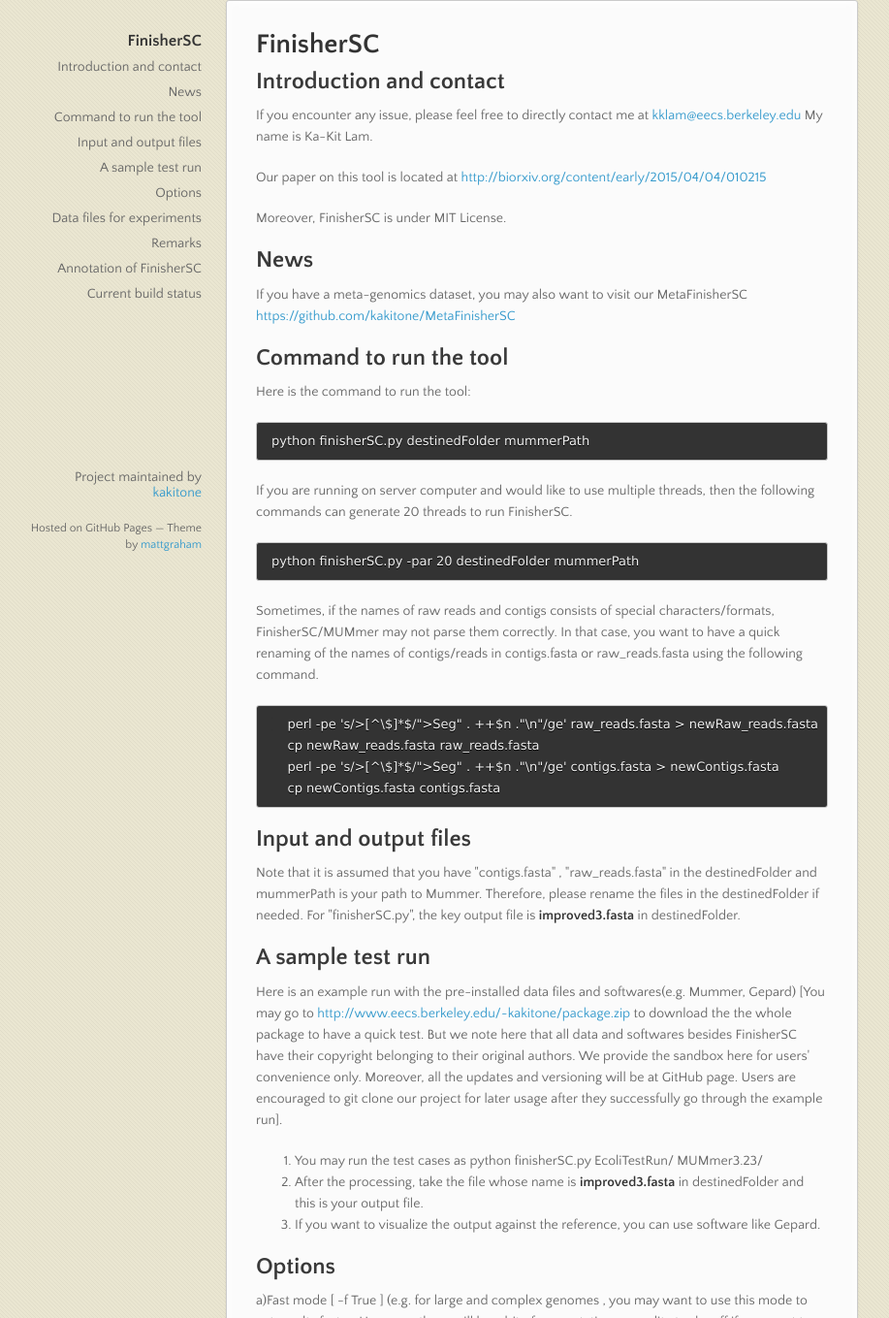
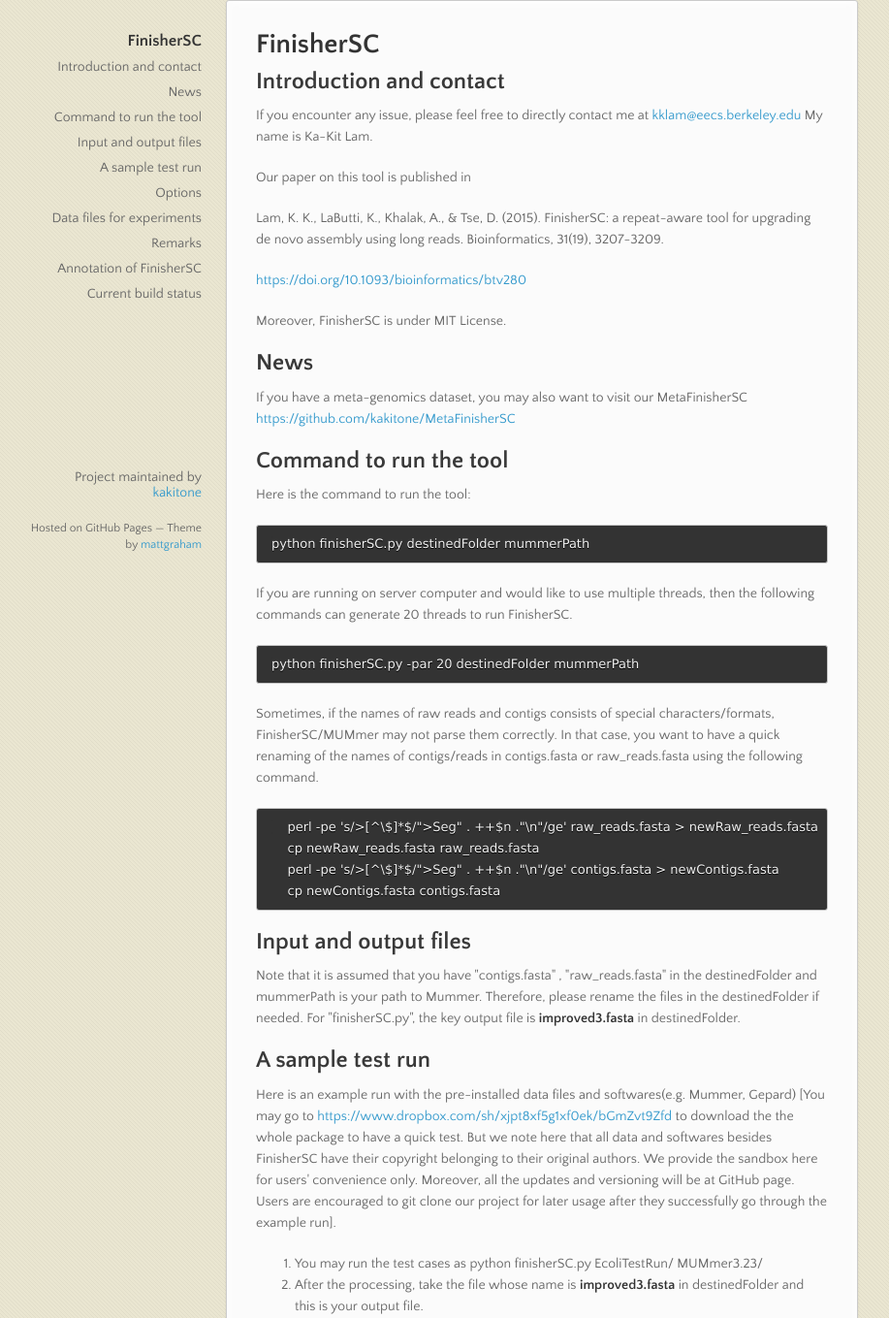
Before and after one commit to kakitone/finishingTool, a plain HTML site: page index.html in a window 1280 px wide. Shown: the part 190-1549 px from the top of the page at 97% size, without its empty margins (82-999 px from the left). Drawn offline with nearby package versions, Linux system fonts and the light colour scheme.

```diff
--- a/index.html
+++ b/index.html
@@ -48,7 +48,11 @@
 <p>If you encounter any issue, please feel free to directly contact me at <a href="mailto:kklam@eecs.berkeley.edu">kklam@eecs.berkeley.edu</a>
 My name is  Ka-Kit Lam. </p>
 
-<p>Our paper on this tool is located at <a href="http://biorxiv.org/content/early/2015/04/04/010215">http://biorxiv.org/content/early/2015/04/04/010215</a></p>
+<p>Our paper on this tool is published in</p>
+
+<p>Lam, K. K., LaButti, K., Khalak, A., &amp; Tse, D. (2015). FinisherSC: a repeat-aware tool for upgrading de novo assembly using long reads. Bioinformatics, 31(19), 3207-3209.</p>
+
+<p><a href="https://doi.org/10.1093/bioinformatics/btv280">https://doi.org/10.1093/bioinformatics/btv280</a></p>
 
 <p>Moreover, FinisherSC is under MIT License. </p>
 
@@ -86,7 +90,7 @@ My name is  Ka-Kit Lam. </p>
 <h2>
 <a id="a-sample-test-run" class="anchor" href="#a-sample-test-run" aria-hidden="true"><span aria-hidden="true" class="octicon octicon-link"></span></a>A sample test run</h2>
 
-<p>Here is an example run with the pre-installed data files and softwares(e.g. Mummer, Gepard) [You may go to <a href="http://www.eecs.berkeley.edu/%7Ekakitone/package.zip">http://www.eecs.berkeley.edu/~kakitone/package.zip</a>  to download the the whole package to have a quick test. But we note here that all data and softwares besides FinisherSC have their copyright belonging to their original authors. We provide the sandbox here for users' convenience only. Moreover, all the updates and versioning will be at GitHub page. Users are encouraged to git clone our project for later usage after they successfully go through the example run].</p>
+<p>Here is an example run with the pre-installed data files and softwares(e.g. Mummer, Gepard) [You may go to <a href="https://www.dropbox.com/sh/xjpt8xf5g1xf0ek/bGmZvt9Zfd">https://www.dropbox.com/sh/xjpt8xf5g1xf0ek/bGmZvt9Zfd</a>  to download the the whole package to have a quick test. But we note here that all data and softwares besides FinisherSC have their copyright belonging to their original authors. We provide the sandbox here for users' convenience only. Moreover, all the updates and versioning will be at GitHub page. Users are encouraged to git clone our project for later usage after they successfully go through the example run].</p>
 
 <ol>
 <li>You may run the test cases as python finisherSC.py EcoliTestRun/ MUMmer3.23/</li>
```
Also changed, not shown: params.json (+1 -1 lines).
